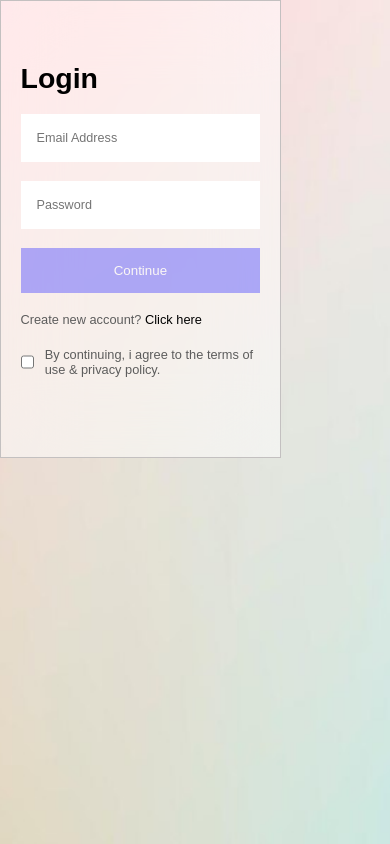
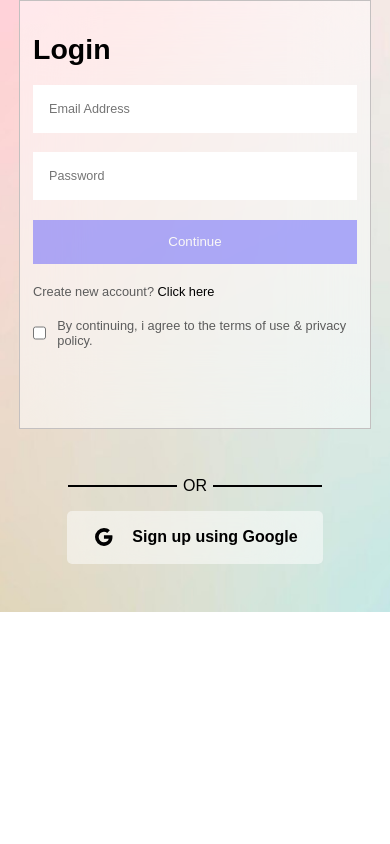
Before and after one commit to callmeniyu/BookShelf, a React (Vite) app in the folder client/: page /login in a window 390 px wide. Built offline with nearby package versions, Linux system fonts and the light colour scheme; no server answers.

Commit message:
Add signup button for google signup in LoginSignup

```diff
--- a/client/src/pages/LoginSignup/LoginSignup.css
+++ b/client/src/pages/LoginSignup/LoginSignup.css
@@ -6,10 +6,10 @@
 
 .loginsignup {
     display: flex;
-    justify-content: center;
-    flex-direction: column;
-    padding: 0;
+    align-items: center;
+    padding:0 4rem;
     height: 100vh;
+    gap: 8rem;
     font-family: "Montserrate",sans-serif;
     background-image: url("../../assets/images/LoginSignup-bg-img.jpeg");
     background-position: center;
@@ -19,7 +19,6 @@
 
 .loginsignup-container {
     width: 43%;
-    background: transparent;
     display: flex;
     flex-direction: column;
     gap: 1.2rem;
@@ -77,11 +76,73 @@
 .loginsignup-agree input{
     cursor: pointer;
 }
+.loginsignup-google{
+    display: flex;
+    flex-direction: column;
+    align-items: center;
+    flex-grow: 1;
+}
+.loginsignup-google>span{
+    display: flex;
+    justify-content: center;
+    align-items: center;
+    margin-bottom: 1rem;
+}
+.loginsignup-google hr{
+    width: 7.2rem;
+    margin: 0 0.4rem;
+    border: 1.2px solid black;
+}
+.loginsignup-google-ggl{
+    display: flex;
+    gap: 1rem;
+    width: 17rem;
+    justify-content: center;
+    align-items: center;
+    font-size: 1.1rem;
+    background-color: rgba(255, 255, 255, 0.5);
+    backdrop-filter: blur(35px);
+    text-decoration: none;
+    padding:0.9rem 0.5rem;
+    color: #000;
+    border-radius: 5px;
+}
+.loginsignup-google-ggl:hover{
+    background-color: #615EFC;
+    color: #fff;
+}
+@media (max-width:900px){
+    .loginsignup-container{
+        width: 22rem;
+    }
+    .loginsignup-google hr{
+        width: 5rem;
+    }
+    .loginsignup-google-ggl{
+        width: 12rem;
+        font-size: 1rem;
+    }
+}
 @media (max-width:700px){
     .loginsignup{
-        justify-content: unset;
+        gap: 3rem;
     }
     .loginsignup-container{
-        width: 72vw;
+        padding-top: 2rem;
     }
 }
+@media (max-width:550px){
+    .loginsignup{
+        flex-direction: column;
+        background-size: cover;
+        height: 100%;
+        padding-bottom: 3rem;
+    }
+    .loginsignup-google hr{
+        width: 6.8rem;
+    }
+    .loginsignup-google-ggl{
+        width: 16rem;
+        font-size: 1rem;
+    }
+}
--- a/client/src/pages/LoginSignup/LoginSignup.jsx
+++ b/client/src/pages/LoginSignup/LoginSignup.jsx
@@ -1,6 +1,7 @@
 import React, { useState } from "react"
+import google_icon from "../../assets/google_icon.svg"
 import "./LoginSignup.css"
-import Footer from "../../components/Footer/Footer"
+import { Link } from "react-router-dom"
 const LoginSignup = () => {
     const [state, setState] = useState("Login")
     const [checked, setChecked] = useState(true)
@@ -61,6 +62,15 @@ const LoginSignup = () => {
                     <p>By continuing, i agree to the terms of use & privacy policy.</p>
                 </div>
             </div>
+            <div className="loginsignup-google">
+                <span><hr/>OR<hr/></span>
+                <div className="loginsignup-google-container">
+                    <Link className="loginsignup-google-ggl">
+                        <img src={google_icon} alt="" />
+                        <h4>Sign up using Google</h4>
+                    </Link>
+                </div>
+            </div>
         </div>
     )
 }
```
Also changed, not shown: client/src/assets/google_icon.svg (added).
